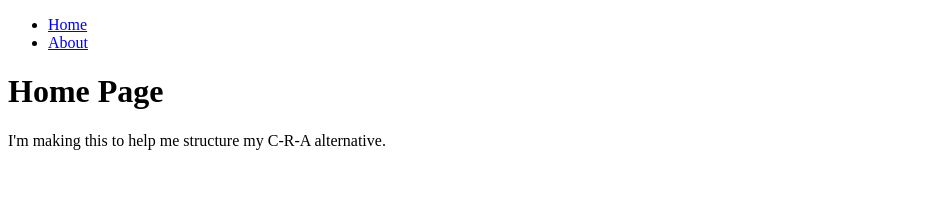
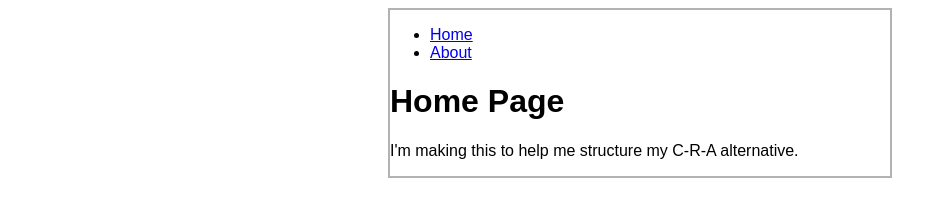
Before and after one commit to gtchakama/starter, a Gatsby site: page / in a window 1280 px wide. Shown: the whole page, without its empty margins (0-947 px from the left). Built offline with nearby package versions, Linux system fonts and the light colour scheme; Gatsby itself is replaced by a stand-in of ours.

Commit message:
css module

```diff
--- a/src/components/layout.js
+++ b/src/components/layout.js
@@ -1,9 +1,10 @@
 import * as React from "react";
 import { Link } from "gatsby";
+import { container } from "./layout.module.css";
 
 const Layout = ({ pageTitle, children }) => {
   return (
-    <div>
+    <div className={container}>
       <title>{pageTitle}</title>
       <nav>
         <ul>
--- /dev/null
+++ b/src/components/layout.module.css
@@ -0,0 +1,6 @@
+.container {
+    margin: auto;
+    max-width: 500px;
+    font-family: sans-serif;
+    border: 2px solid rgba(57, 56, 59, 0.39);
+  }
```
